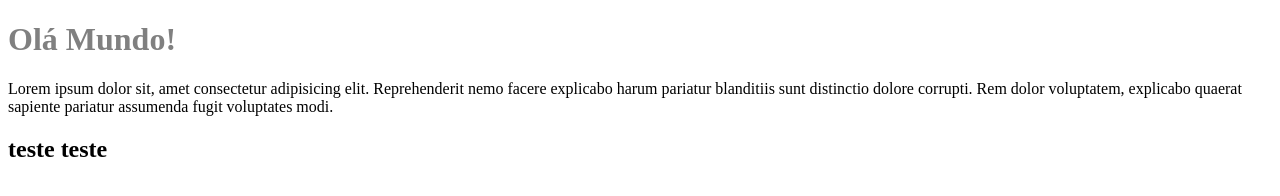
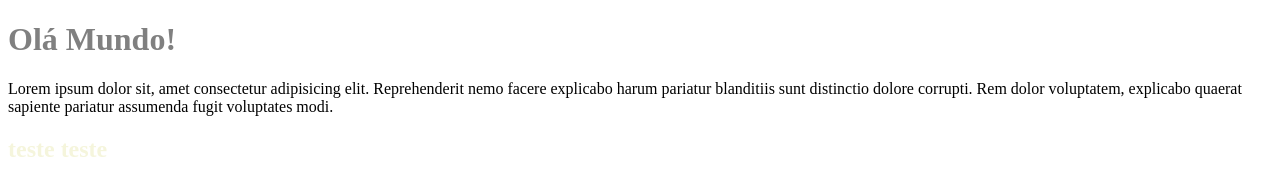
Before and after one commit to rikiiisantoss/test, a plain HTML site: page index.html in a window 1280 px wide. Drawn offline with Linux system fonts and the light colour scheme.

Commit message:
acrescentando h2 no style

```diff
--- a/style.css
+++ b/style.css
@@ -1,3 +1,6 @@
 h1{
     color: gray;
 }
+h2{
+    color: beige;
+}
```
